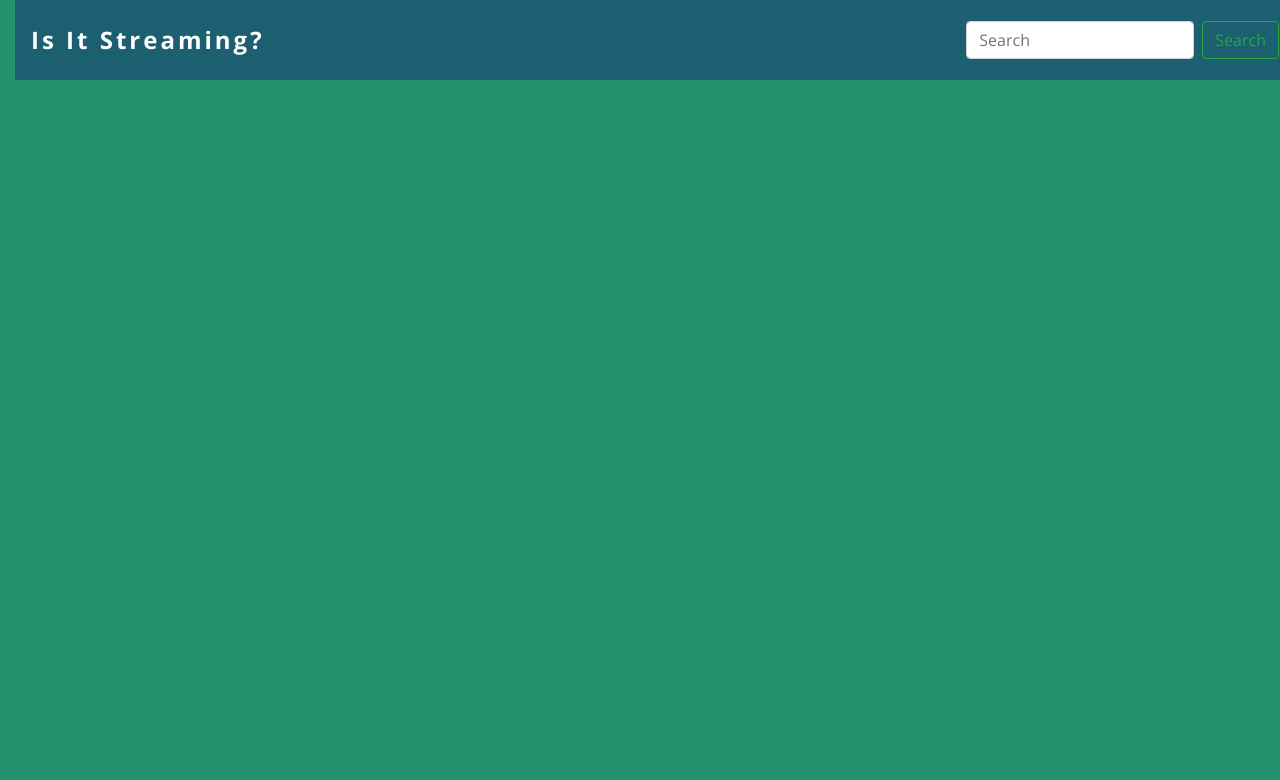
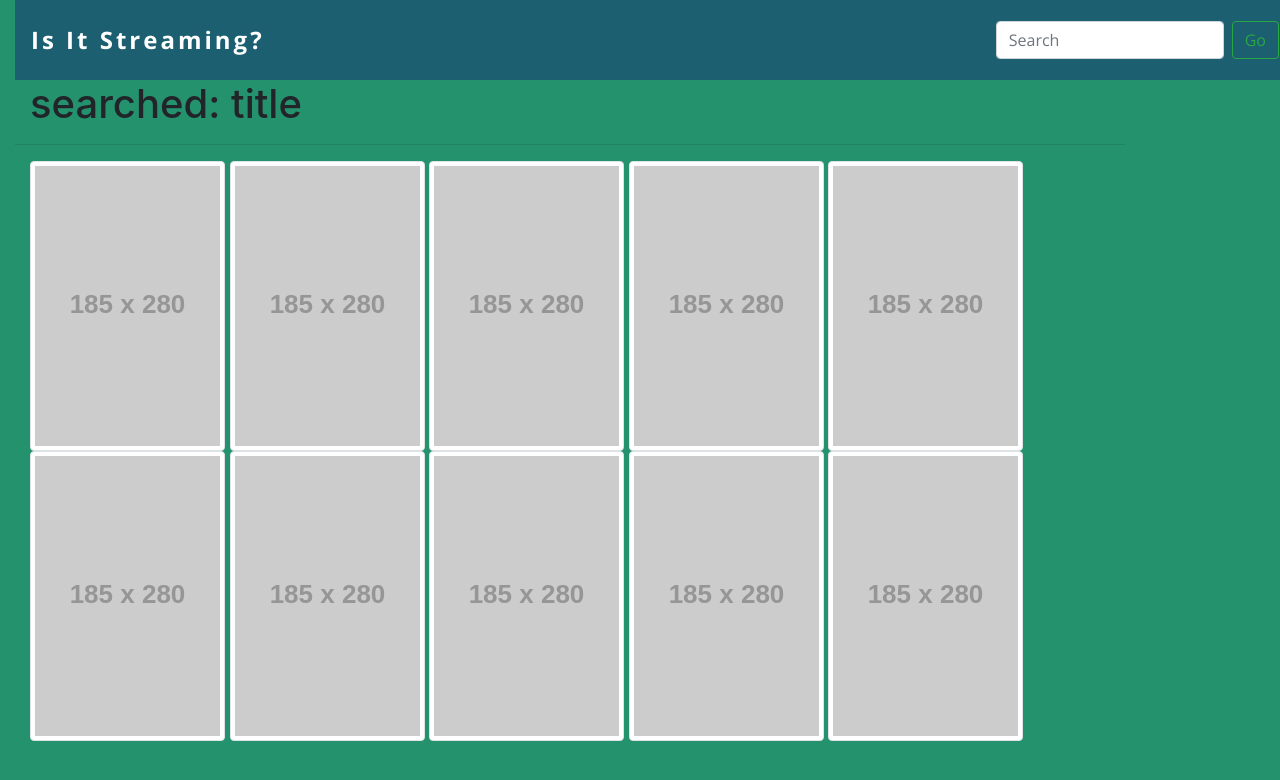
Before and after one commit to giboc/IsItStreaming, a plain HTML site: page index.html in a window 1280 px wide. Drawn offline with nearby package versions, Linux system fonts and the light colour scheme; placeholder pictures from the web are drawn by us.

Commit message:
more changed on index

```diff
--- a/index.html
+++ b/index.html
@@ -16,13 +16,37 @@
 
 <body>
 <div class="container">
+
     <nav class="navbar navbar-light justify-content-between" style="background-color: rgb(27, 95, 112);">
         <a class="navbar-brand">Is It Streaming?</a>
         <form class="form-inline">
             <input class="form-control mr-sm-2" type="search" placeholder="Search" aria-label="Search">
-            <button class="btn btn-outline-success my-2 my-sm-0" type="submit">Search</button>
+            <button class="btn btn-outline-success my-2 my-sm-0" type="submit">Go</button>
         </form>
     </nav>
+
+    <div class="row1">
+        <div class="col-md-9">
+            <div class="page-header">
+                <h1>searched: title</h1>
+            </div>
+        </div>
+        <hr>
+        <div class="row2">
+            <div class="col-md-12">
+                <img src="http://placehold.it/185x280" alt="placeholder" class="img-thumbnail">
+                <img src="http://placehold.it/185x280" alt="placeholder" class="img-thumbnail">
+                <img src="http://placehold.it/185x280" alt="placeholder" class="img-thumbnail">
+                <img src="http://placehold.it/185x280" alt="placeholder" class="img-thumbnail">
+                <img src="http://placehold.it/185x280" alt="placeholder" class="img-thumbnail">
+                <img src="http://placehold.it/185x280" alt="placeholder" class="img-thumbnail">
+                <img src="http://placehold.it/185x280" alt="placeholder" class="img-thumbnail">
+                <img src="http://placehold.it/185x280" alt="placeholder" class="img-thumbnail">
+                <img src="http://placehold.it/185x280" alt="placeholder" class="img-thumbnail">
+                <img src="http://placehold.it/185x280" alt="placeholder" class="img-thumbnail">
+                </div>
+            </div>
+    </div>
 
 </div>
 
```
Also changed, not shown: landing.html (+0 -23 lines).
